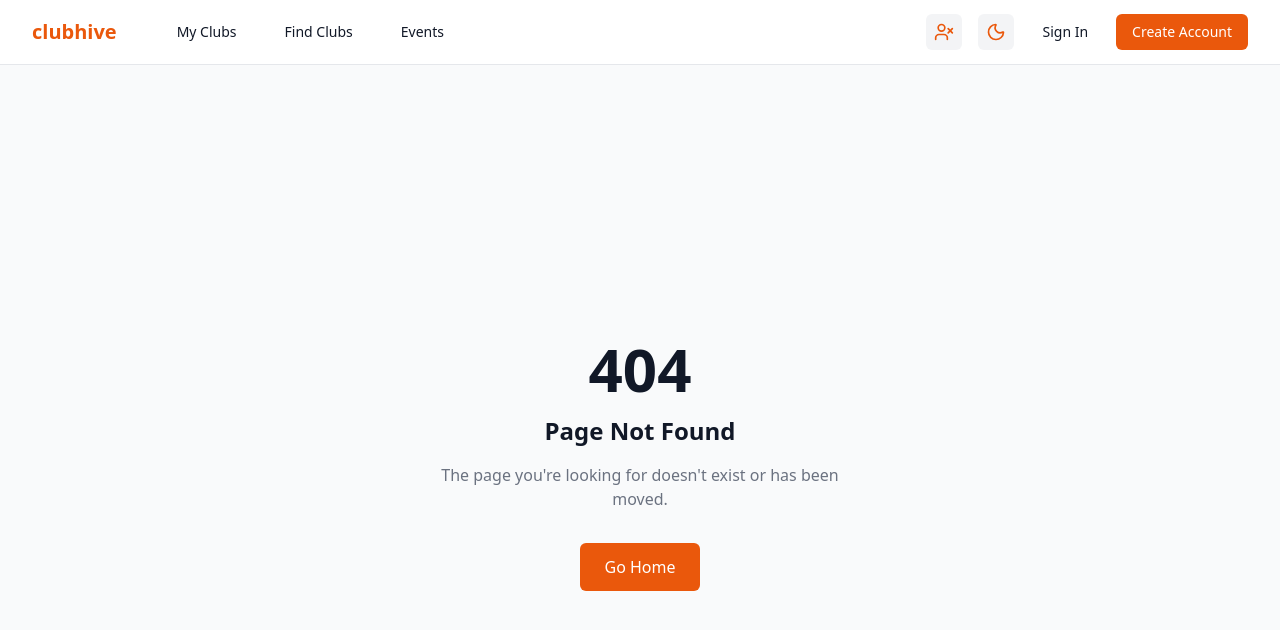
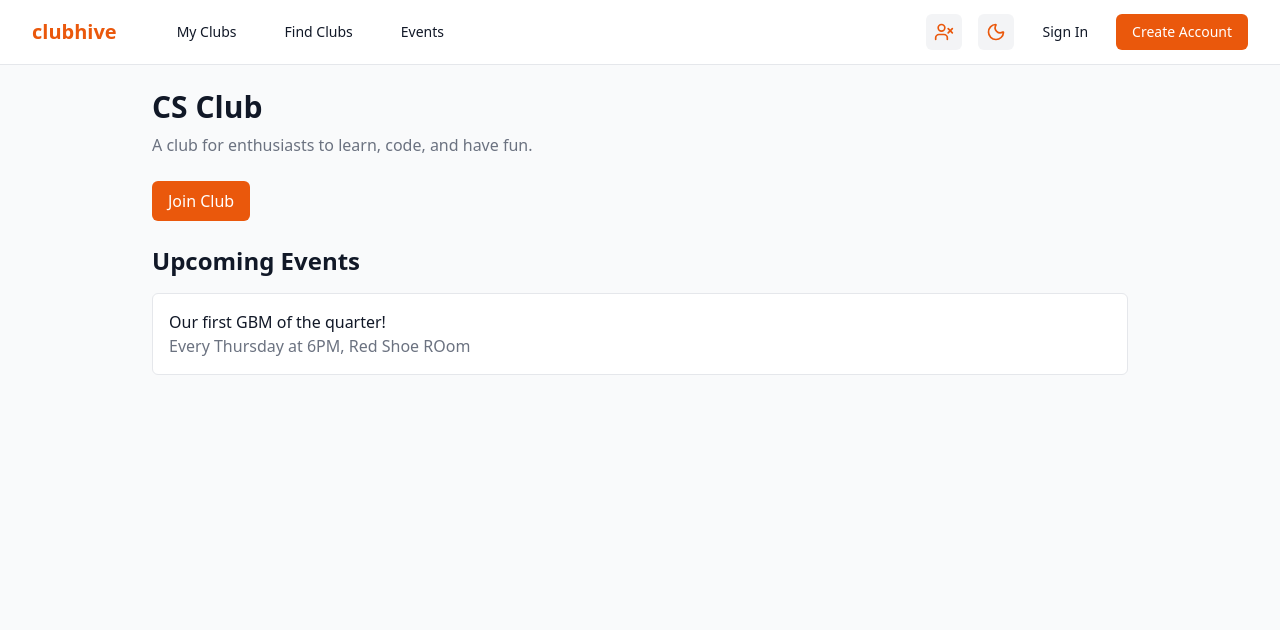
Before and after one commit to timothywashburn/clubhive, a React (Vite) app in the folder client/: page /club-profile in a window 1280 px wide. Before the commit this address had no page. Shown: the top 630 px of the page. Built offline with nearby package versions, Linux system fonts and the light colour scheme.

Commit message:
added blank club profile page, linked to find clubs

```diff
--- a/client/package.json
+++ b/client/package.json
@@ -15,7 +15,8 @@
     "lucide-react": "^0.525.0",
     "react": "^19.1.0",
     "react-dom": "^19.1.0",
-    "react-router": "^7.6.3"
+    "react-router": "^7.6.3",
+    "react-router-dom": "^7.6.3"
   },
   "devDependencies": {
     "@types/react": "^19.1.8",
--- a/client/src/App.tsx
+++ b/client/src/App.tsx
@@ -4,6 +4,7 @@ import { useAuth } from './hooks/useAuth';
 import { Home } from './pages/Home';
 import { MyClubs } from './pages/MyClubs';
 import { Clubs } from './pages/Clubs';
+import { ClubProfile } from './pages/ClubProfile';
 import { Events } from './pages/Events';
 import { Profile } from './pages/Profile';
 import { Notifications } from './pages/Notifications';
@@ -25,12 +26,15 @@ export function App() {
                     <Route path="/" element={<Home />} />
                     <Route path="/my-clubs" element={<MyClubs />} />
                     <Route path="/clubs" element={<Clubs />} />
+                    <Route path="/club-profile" element={<ClubProfile />} />
                     <Route path="/events" element={<Events />} />
                     <Route path="/profile" element={<Profile />} />
                     <Route path="/notifications" element={<Notifications />} />
                     <Route path="/signin" element={<SignIn />} />
                     <Route path="/signup" element={<SignUp />} />
                     <Route path="*" element={<NotFound />} />
+
+                    <Route path="/club-profile/:id" element={<ClubProfile />} />
                 </Routes>
             </div>
         </BrowserRouter>
--- /dev/null
+++ b/client/src/pages/ClubProfile.tsx
@@ -0,0 +1,39 @@
+import { useParams } from 'react-router-dom';
+
+/**
+ * This class is a static view of the Club Profile page,
+ * may be temporary and changed
+ */
+export function ClubProfile() {
+    const { id } = useParams();
+    return (
+        <div className="min-h-screen bg-background">
+            <div className="max-w-5xl mx-auto p-6">
+                <h1 className="text-3xl font-bold text-on-surface mb-2">
+                    CS Club
+                </h1>
+                <p className="text-on-surface-variant mb-6">
+                    A club for enthusiasts to learn, code, and have fun.
+                </p>
+
+                <button className="mb-6 bg-primary text-on-primary px-4 py-2 rounded-md hover:bg-primary/90 font-medium">
+                    Join Club
+                </button>
+
+                <h2 className="text-2xl font-semibold text-on-surface mb-4">
+                    Upcoming Events
+                </h2>
+                <div className="space-y-4">
+                    <div className="bg-surface rounded-md p-4 border border-outline-variant">
+                        <h3 className="font-medium text-on-surface">
+                            Our first GBM of the quarter!
+                        </h3>
+                        <p className="text-on-surface-variant">
+                            Every Thursday at 6PM, Red Shoe ROom
+                        </p>
+                    </div>
+                </div>
+            </div>
+        </div>
+    );
+}
--- a/client/src/pages/Clubs.tsx
+++ b/client/src/pages/Clubs.tsx
@@ -1,4 +1,5 @@
 import { useState } from 'react';
+import { Link } from 'react-router-dom';
 
 /**
  * THIS CLASS IS AI GENERATED AND TEMPORARY
@@ -51,6 +52,7 @@ export function Clubs() {
 
                 <div className="grid grid-cols-1 md:grid-cols-2 lg:grid-cols-3 gap-6">
                     {[1, 2, 3, 4, 5, 6].map(i => (
+                        <Link to={`/club-profile/${i}`}>
                             <div
                                 key={i}
                                 className="bg-surface rounded-lg shadow hover:shadow-md transition-shadow p-6 border border-outline-variant"
@@ -71,13 +73,14 @@ export function Clubs() {
                                     </div>
                                 </div>
                                 <p className="text-on-surface-variant mb-4">
-                                This is a sample club description. Join us for
-                                amazing activities and events!
+                                    This is a sample club description. Join us
+                                    for amazing activities and events!
                                 </p>
                                 <button className="w-full bg-primary text-on-primary py-2 rounded-md hover:bg-primary/90 font-medium transition-colors">
                                     Join Club
                                 </button>
                             </div>
+                        </Link>
                     ))}
                 </div>
             </div>
```
Also changed, not shown: 1 other file (tests, documents, lock files or other folders). Lines whose indentation alone changed are shown as unchanged.
